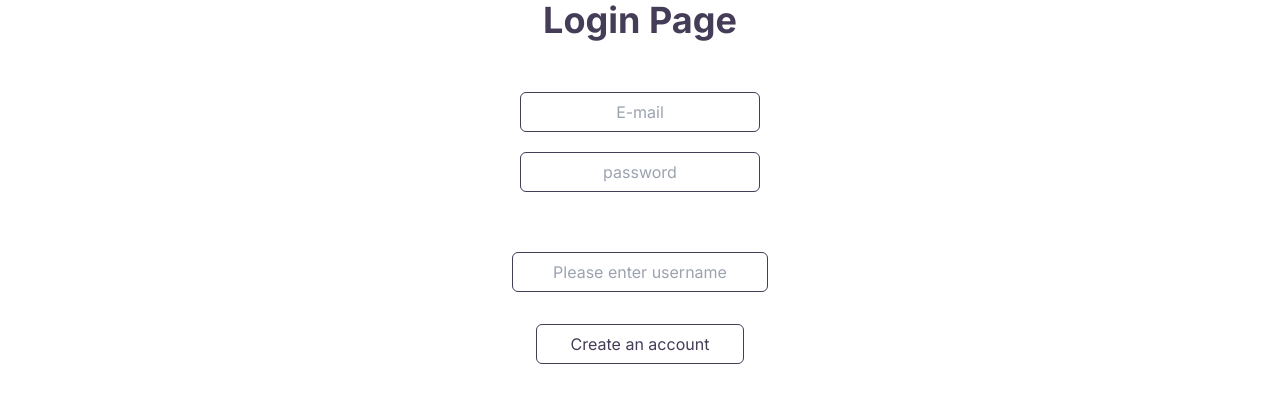
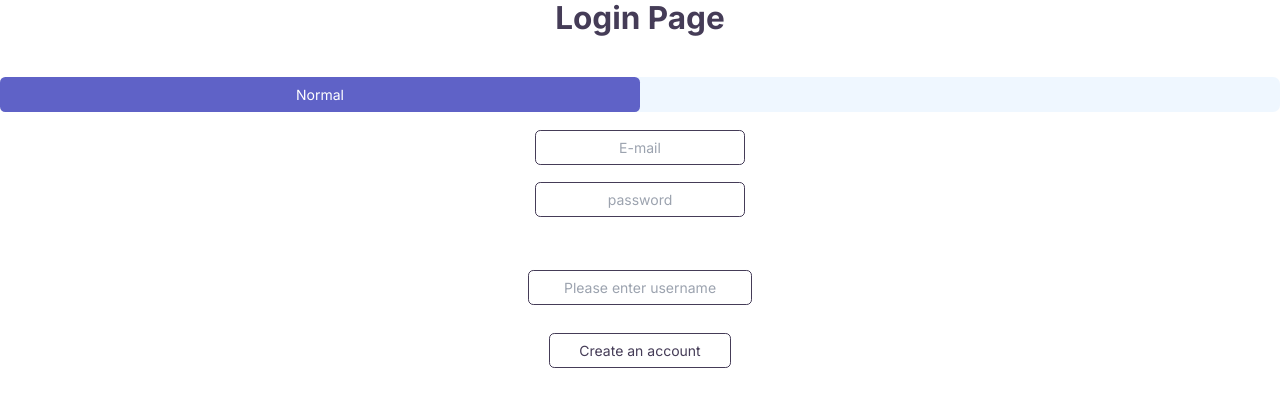
Before and after one commit to devhausleipzigacademy/camp8-final-project, a Next.js app: page /login in a window 1280 px wide. Shown: the top 406 px of the page. Built offline with nearby package versions, Linux system fonts and the light colour scheme.

Commit message:
switch working without reversed merge

```diff
--- a/src/components/ToggleView.tsx
+++ b/src/components/ToggleView.tsx
@@ -1,34 +1,43 @@
+import React, { useEffect } from "react";
+import { useState } from "react";
 import { Switch } from "@headlessui/react";
-import { useState } from "react";
 
 type ToggleView = {};
 
+export function ToggleView(props: ToggleView) {
+  const [size, setSize] = useState(false);
 
+  useEffect(() => {
+    const htmlElement = document.documentElement;
+    if (size) {
+      htmlElement.classList.add("big");
+    } else {
+      htmlElement.classList.remove("big");
+    }
+  }, [size]);
 
-export function ToggleView(props: ToggleView) {
-  const [enabled, setEnabled] = useState(false);
   return (
     <div className="py-2">
       <Switch.Group>
         <Switch
-          checked={enabled}
-          onChange={setEnabled}
+          checked={size}
+          onChange={setSize}
           className={`${
-            enabled
-              ? "bg-secondary-default border-2 border-spacing-2 border-secondary-default"
-              : "bg-secondary-default border-2 border-spacing-2 border-secondary-default"
+            size
+              ? " text-primary-default-Solid  bg-secondary-transparent border-secondary-default"
+              : "bg-secondary-transparent  text-primary-default-Solid  border-secondary-default"
           }
-            relative inline-flex h-full w-full rounded-lg `}
+          relative inline-flex h-full w-full content-center rounded-lg `}
         >
-          <span className="sr-only ">Use setting</span>
+          <span className="sr-only ">Toggle size of components</span>
           <span
             aria-hidden="true"
             className={`${
-              enabled
-                ? "translate-x-full after:content-['Big'] text-text-white content-center"
-                : "translate-x-0 after:content-['Normal'] text-text-white content-center"
+              size
+                ? "translate-x-full before:content-['Big'] text-text-white "
+                : "-translate-x-0 after:content-['Normal'] text-text-white "
             }
-              pointer-events-none inline-block h-full w-[50%] py-2 transform rounded-md bg-primary-default-Solid  transition duration-200 ease-in-out `}
+            pointer-events-none  inline-block h-full w-[50%] py-2 transform rounded-md bg-primary-default-Solid transition duration-300 ease-in-out `}
           />
         </Switch>
       </Switch.Group>
--- a/src/pages/login/index.tsx
+++ b/src/pages/login/index.tsx
@@ -5,7 +5,6 @@ export default function Login() {
   return (
     <>
       <Head>
-        <ToggleView></ToggleView>
         <title>Create Next App</title>
         <meta name="description" content="Generated by create next app" />
         <meta name="viewport" content="width=device-width, initial-scale=1" />
@@ -15,6 +14,7 @@ export default function Login() {
         Login Page
       </h1>
 
+<ToggleView></ToggleView>
       <form
         action="/send-data-here"
         method="post"
--- a/src/styles/globals.css
+++ b/src/styles/globals.css
@@ -4,8 +4,17 @@
 @tailwind components;
 @tailwind utilities;
 
+:root {
+  --ui-size: 14px;
+  font-size: var(--ui-size);
+}
+
 .bg-primary-default-background {
   background: linear-gradient(134.32deg, #7751c7 26.96%, #5f62c7 73.13%);
+}
+
+.big {
+  font-size: 22px;
 }
 
 .bg-primary-frame {
```
